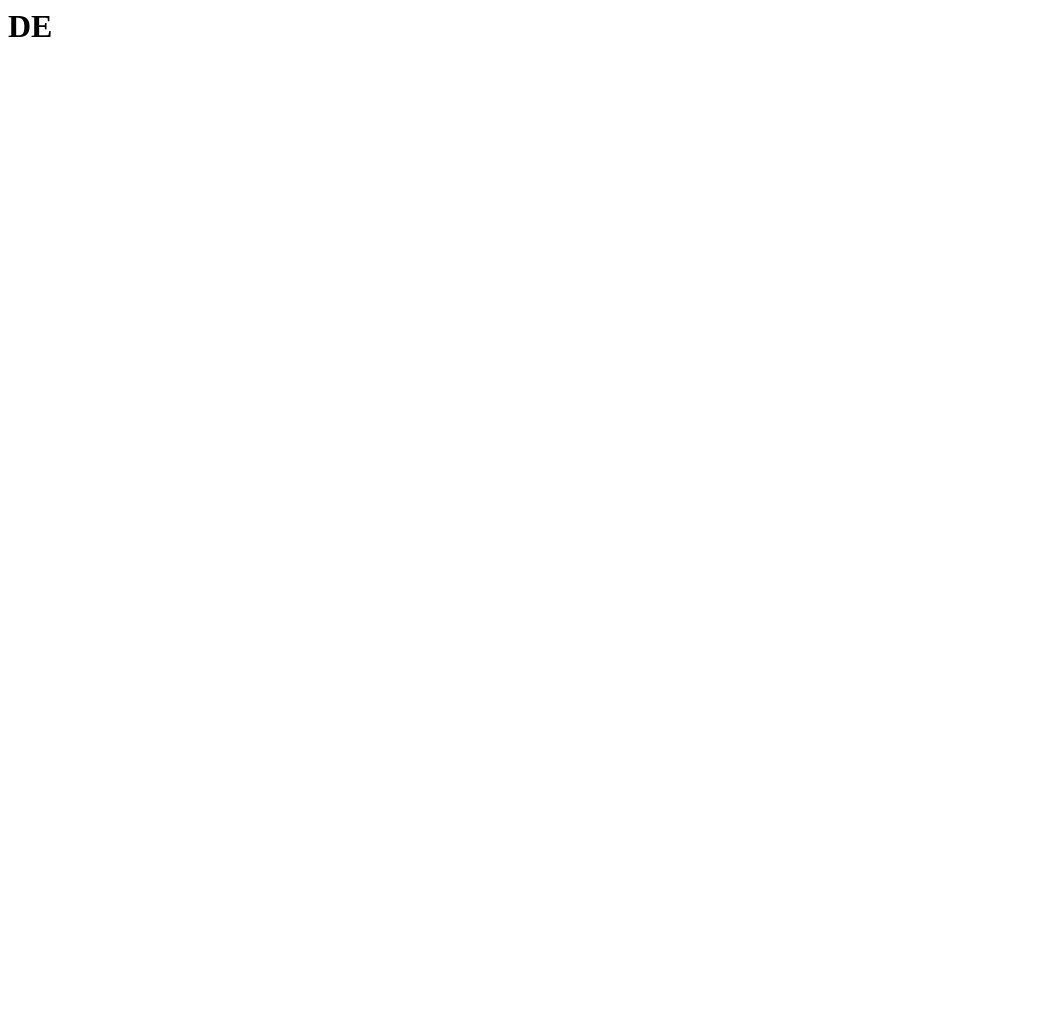
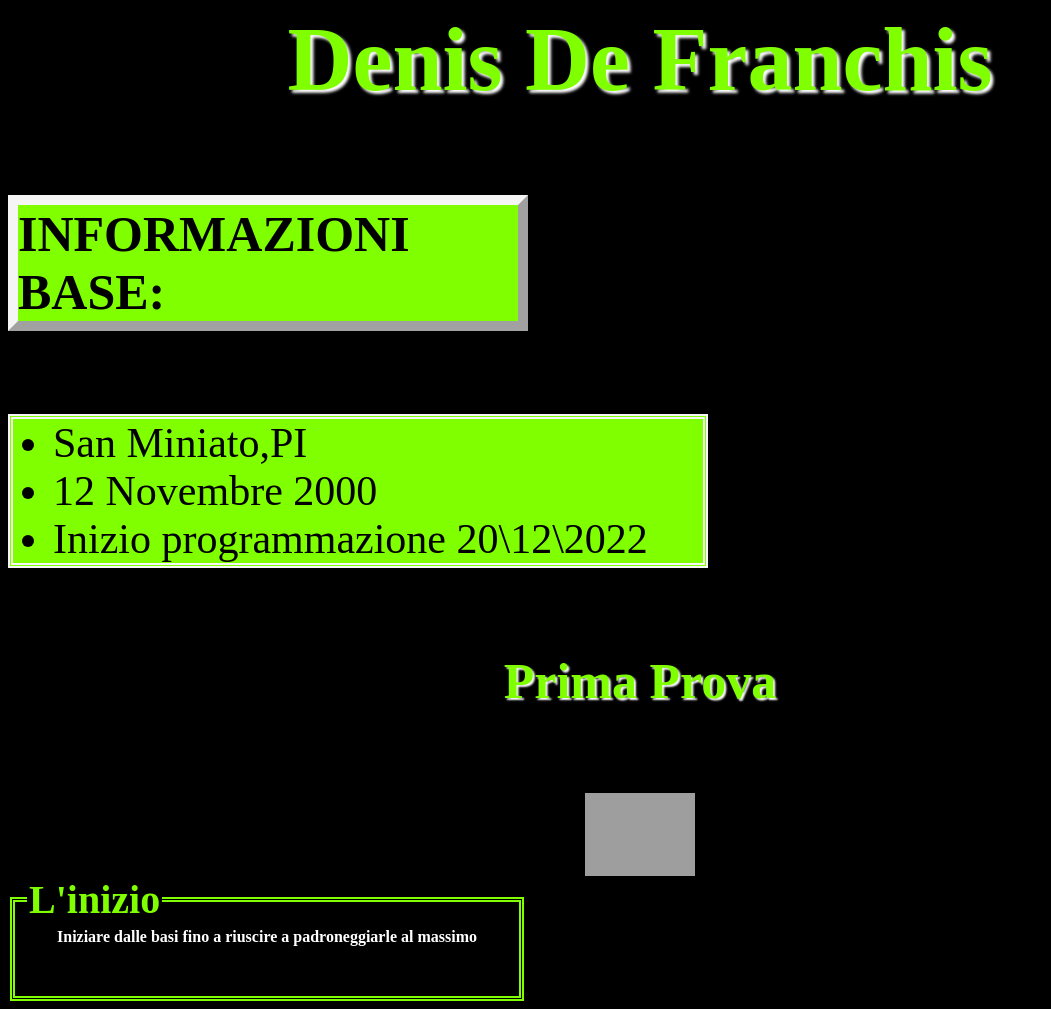
Before and after one commit to DenisDefra/DenisDefra.github.io, a plain HTML site: page index.html in a window 1280 px wide. Shown: the whole page, without its empty margins (0-1051 px from the left). Before the commit the page ends 800 px from the top, so only its background shows below. Drawn offline with Linux system fonts and the light colour scheme; grey boxes are pictures that could not be loaded.

Commit message:
importato sito vecchio

```diff
--- a/index.html
+++ b/index.html
@@ -1 +1,18 @@
-<h1>DE</h1>
+<head>
+
+</head>
+<body style="background-color: black;">
+    <center> <h1 style="font-size: 90px;color: chartreuse;font-family: papyrus;text-shadow: 3px 3px 3px white;">Denis De Franchis</h1></center>
+    <h5 style="color: black;font-size: 50px; border: 10px outset whitesmoke;width: 500px;background-color: chartreuse;">INFORMAZIONI BASE:</h5>
+    <ul style="border: 5px whitesmoke double; width:650px ;background-color: chartreuse;color: black;font-size: 42px;">
+        <li>San Miniato,PI</li>
+        <li>12 Novembre 2000</li>
+        <li>Inizio programmazione 20\12\2022</li>
+    </ul>
+    <center><h5 style="color: chartreuse;font-size: 50px;text-shadow: 2px 2px 2px white;">Prima Prova</h5></center>
+    <center><img src=" https://c8.alamy.com/zoomsit/9/664e168b73044daa9ce8a04b55aa2cbc/wwb9c4.jpg " width="110px"></center>
+    <fieldset style="border: 5px double chartreuse ; color: white; width: 480px; height: 100px;font-family:trajan;">
+        <legend style="color: chartreuse;font-family: papyrus; font-size: 40px;"><strong>L'inizio</strong></legend>
+        <center><strong>Iniziare dalle basi fino a riuscire a padroneggiarle al massimo</strong></center>
+    </fieldset>
+</body>
```
